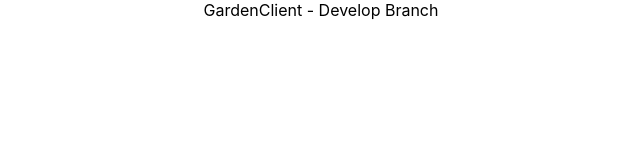
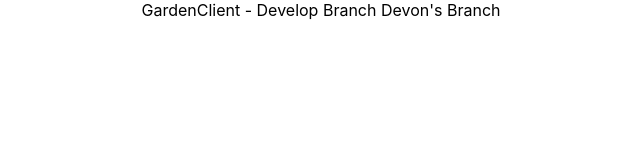
Before and after one commit to dsilverfox/GardenClient, a React (Create React App) app: page / in a window 1280 px wide. Shown: the top 160 px of the page, without its empty margins (319-959 px from the left). Built offline with nearby package versions, Linux system fonts and the light colour scheme.

Commit message:
Initial Commit

```diff
--- a/src/App.js
+++ b/src/App.js
@@ -4,6 +4,7 @@ function App() {
   return (
     <div className="App">
       GardenClient - Develop Branch
+      Devon's Branch
     </div>
   );
 }
```
